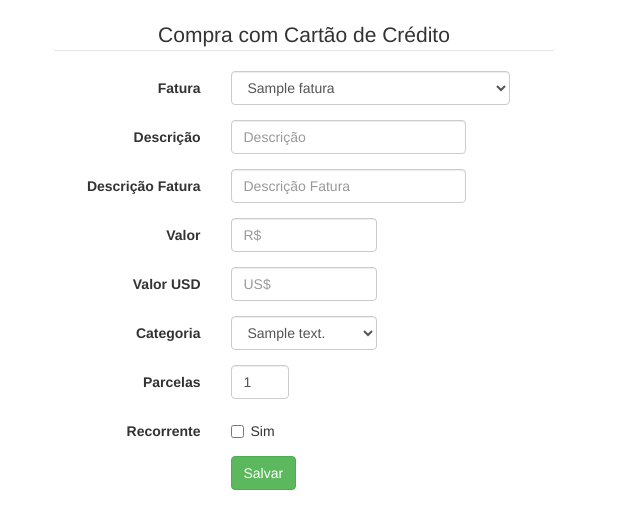
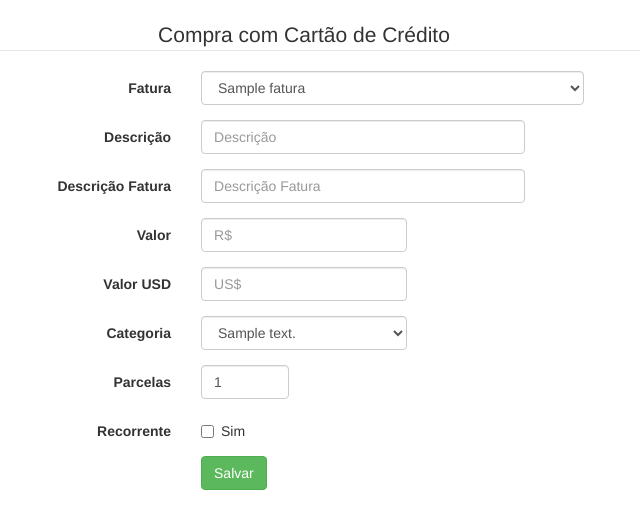
Before and after one commit to diegorocha/orcamento, a Django app: template cartao/templates/cadastrar-compra-cartao.html in a window 1280 px wide. Shown: the part 52-581 px from the top of the page, without its empty margins (336-976 px from the left). Run offline with Django 3.2, Linux system fonts and the light colour scheme; the template is opened without the code that fills it: most values are stand-ins (such as "Sample title", 1, 10 or a date in 2020); some libraries are stand-ins or nearby versions.

Commit message:
Melhorado formulário de novas compras com cartão

```diff
--- a/cartao/templates/cadastrar-compra-cartao.html
+++ b/cartao/templates/cadastrar-compra-cartao.html
@@ -4,7 +4,7 @@
 {% load l10n %}
 
 {% block content %}
-    <div class="col-md-6 col-md-offset-3">
+    <div class="col-md-8 col-md-offset-2">
         <form class="form-horizontal">
             <fieldset>
                 <legend class="text-center">Compra com Cartão de Crédito</legend>
```
